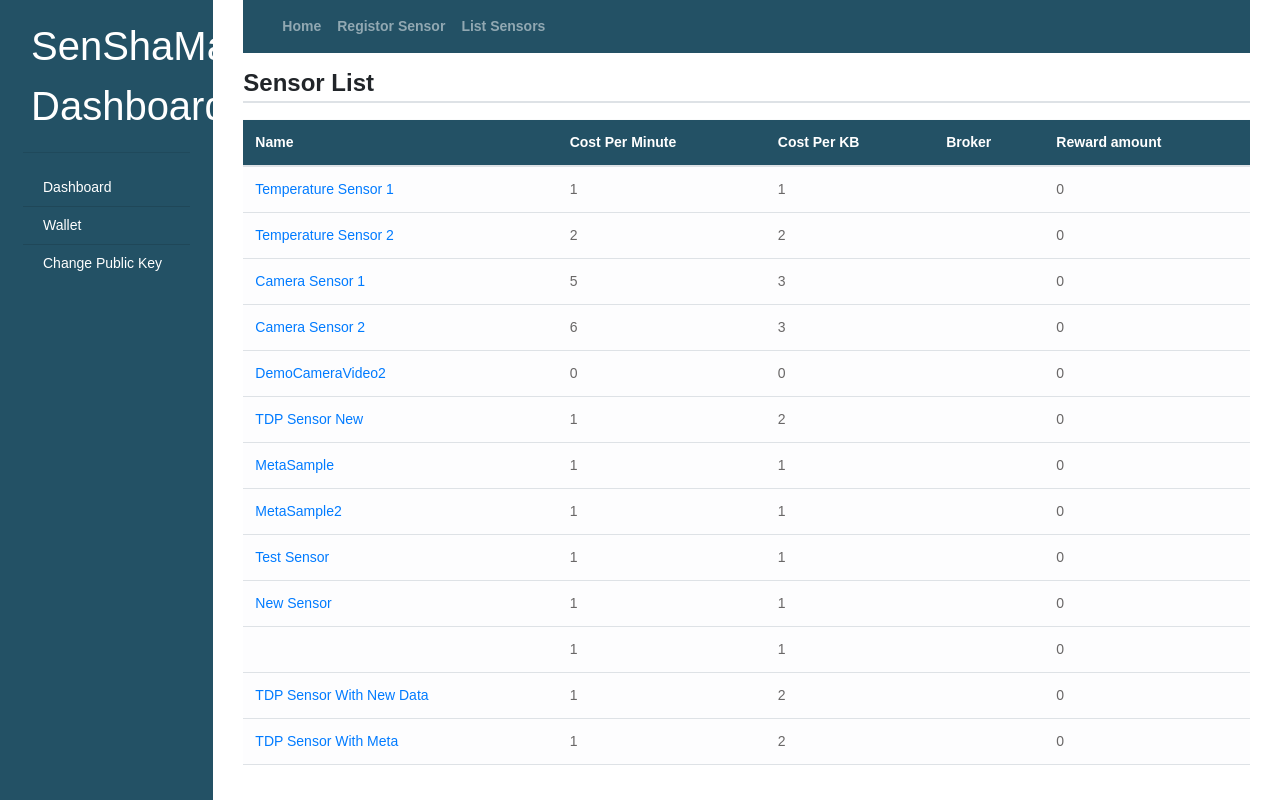
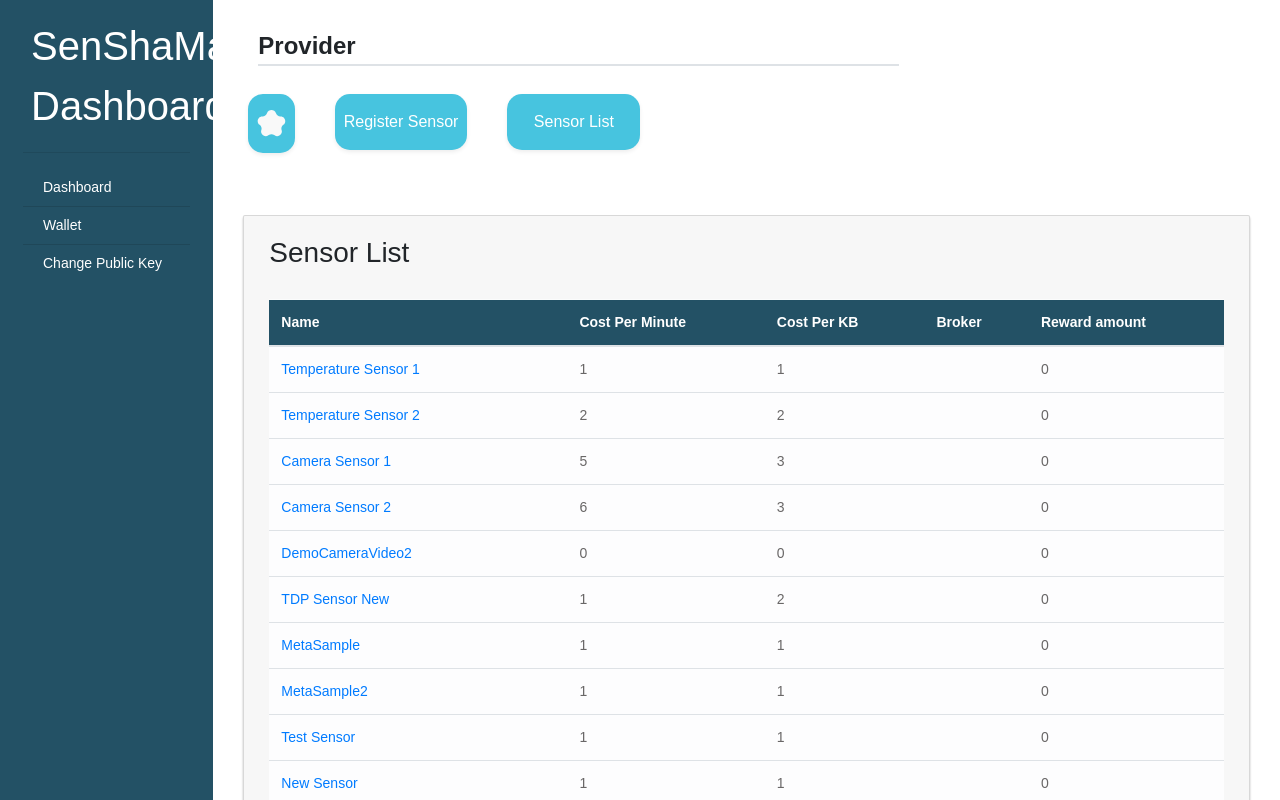
Before and after one commit to sampathmedawatta/SheShaMartDash, a React (Create React App) app: page /sensorList in a window 1280 px wide. Shown: the top 800 px of the page. Built offline with nearby package versions, Linux system fonts and the light colour scheme.

Commit message:
update provider headings ans sub menu

```diff
--- a/src/components/Home.js
+++ b/src/components/Home.js
@@ -6,7 +6,7 @@ const Home = () => {
     <div className="container-fluid">
       <div className="row g-3 my-5 justify-content-center align-items-center home-icon">
         <div className="col-md-3 p-1">
-          <Link to={"/provider"} className="nav-link">
+          <Link to={"/sensor"} className="nav-link">
             <div className="provider shadow-sm d-flex justify-content-around align-items-center">
               <h1 className="fs-2">Provider</h1>
               <img className="icon-1" alt="" src="/icon-1.svg"></img>
--- a/src/components/Provider.js
+++ b/src/components/Provider.js
@@ -62,19 +62,12 @@ function Provider() {
 
   return (
     <div className="container-fluid">
-      <ProviderSubMenu></ProviderSubMenu>
       <div className="row">
         <div className="col-8 my-3">
           <h3>Provider</h3>
         </div>
-        <div className="col-4 my-3">
-          {/* <div className="form-group">
-            <button className="btn btn-primary btn-block" onClick={getSensors}>
-              Get Sensor List
-            </button>
-          </div> */}
-        </div>
       </div>
+      <ProviderSubMenu/>
       <div className="row">
         <div className="col-md-12">
           <div className="card">
--- a/src/components/Sensor.js
+++ b/src/components/Sensor.js
@@ -65,30 +65,17 @@ const Sensor = () => {
   return (
     <div>
       <div className="container-fluid">
-        <ProviderSubMenu></ProviderSubMenu>
-        <div className="row">
+        <div className="row-8">
           <div className="col-8 my-3">
-            <div class="title-heders">Sensor</div>
-          </div>
-          <div className="col-4 my-3">
-            <div className="form-group">
-              {/*  <Link className="btn btn-primary btn-block" to={`/sensorList`}>
-                Get Sensor List
-              </Link>
-             <div className="form-group">
-                <button
-                  className="btn btn-primary btn-block"
-                  onClick={getSensors}
-                >
-                  Get Sensor List
-                </button>
-              </div> */}
-            </div>
+            <div class="title-heders">Provider</div>
           </div>
         </div>
+        <ProviderSubMenu />
         <div className="row">
           <div className="col-12">
             <div className="card">
+              <h3>Register Sensor</h3>
+              <br />
               <div className="form-group">
                 <label htmlFor="sensorName">Sensor Name </label>
                 <input
--- a/src/components/SensorList.js
+++ b/src/components/SensorList.js
@@ -31,21 +31,19 @@ function SensorList() {
   };
 
   return (
+    <div>
       <div className="container-fluid">
-      <ProviderSubMenu></ProviderSubMenu>
         <div className="row-8">
-        <div>
-          <div class="title-heders">Sensor List</div>
-        </div>
-        <div>
-          <div className="form-group">
-            {/* <button className="btn btn-primary btn-block" onClick={getSensors}>
-              Get Sensor List
-            </button> */}
+          <div className="col-8 my-3">
+            <div class="title-heders">Provider</div>
           </div>
         </div>
-
-        <div>
+        <ProviderSubMenu />
+        <div className="row">
+          <div className="col-12">
+            <div className="card">
+              <h3> Sensor List</h3>
+              <br />
               {registeredSensors !== null && (
                 <table className="table table-light">
                   <tr>
@@ -75,6 +73,8 @@ function SensorList() {
             </div>
           </div>
         </div>
+      </div>
+    </div>
   );
 }
 
--- a/src/components/UI/SubMenu/ClientSubMenu.js
+++ b/src/components/UI/SubMenu/ClientSubMenu.js
@@ -3,24 +3,30 @@ import { Link } from "react-router-dom";
 
 function ClientSubMenu() {
   return (
-    <nav className="navbar navbar-expand-lg navbar-dark Provider-submenu">
-      <div className="container-fluid">
-        <div className="collapse navbar-collapse" id="navbarColor02">
-          <ul className="Provider-Submenu navbar-nav me-auto mb-2 mb-lg-0">
-            <Link to={"/"} className="nav-link ">
-              Home
-            </Link>
-            <Link to={"/sensorquery"} className="nav-link">
-              Sensor Query
-            </Link>
 
-            <Link to={"/sensorHistory"} className="nav-link ">
-              Sensor History
-            </Link>
-          </ul>
-        </div>
+    <div className="row justify-content-left align-items-left">
+      <div className="col-md-1 p-1">
+        <Link to={"/"} className="nav-link broker-sub-menu-link">
+          <div className="broker-sub-menu shadow-sm d-flex justify-content-around align-items-center">
+            <img alt="" src="/icon-1.svg"></img>
+          </div>
+        </Link>
       </div>
-    </nav>
+      <div className="col-md-2 p-1">
+        <Link to={"/sensorquery"} className="nav-link broker-sub-menu-link">
+          <div className="broker-sub-menu shadow-sm d-flex justify-content-around align-items-center">
+            Sensor Query
+          </div>
+        </Link>
+      </div>
+      <div className="col-md-2 p-1">
+        <Link to={"/sensorHistory"} className="nav-link broker-sub-menu-link">
+          <div className="broker-sub-menu shadow-sm d-flex justify-content-around align-items-center">
+           Sensor History
+          </div>
+        </Link>
+      </div>
+    </div>
   );
 }
 
--- a/src/components/UI/SubMenu/ProviderSubMenu.js
+++ b/src/components/UI/SubMenu/ProviderSubMenu.js
@@ -3,23 +3,31 @@ import { Link } from "react-router-dom";
 
 function ProviderSubMenu() {
   return (
-    <nav className="navbar navbar-expand-lg navbar-dark Provider-submenu">
-      <div className="container-fluid">
-        <div className="collapse navbar-collapse" id="navbarColor02">
-          <ul className="Provider-Submenu navbar-nav me-auto mb-2 mb-lg-0">
-            <Link to={"/"} className="nav-link ">
-              Home
-            </Link>
-            <Link to={"/sensor"} className="nav-link ">
-              Registor Sensor
-            </Link>
-            <Link to={"/sensorList"} className="nav-link ">
-              List Sensors
-            </Link>
-          </ul>
-        </div>
+
+    <div className="row justify-content-left align-items-left">
+      <div className="col-md-1 p-1">
+        <Link to={"/"} className="nav-link broker-sub-menu-link">
+          <div className="broker-sub-menu shadow-sm d-flex justify-content-around align-items-center">
+            <img alt="" src="/icon-1.svg"></img>
+          </div>
+        </Link>
       </div>
-    </nav>
+      <div className="col-md-2 p-1">
+        <Link to={"/sensor"} className="nav-link broker-sub-menu-link">
+          <div className="broker-sub-menu shadow-sm d-flex justify-content-around align-items-center">
+            Register Sensor
+          </div>
+        </Link>
+      </div>
+      <div className="col-md-2 p-1">
+        <Link to={"/sensorList"} className="nav-link broker-sub-menu-link">
+          <div className="broker-sub-menu shadow-sm d-flex justify-content-around align-items-center">
+            Sensor List
+          </div>
+        </Link>
+      </div>
+    </div>
+
   );
 }
 
```
Lines whose indentation alone changed are shown as unchanged.
